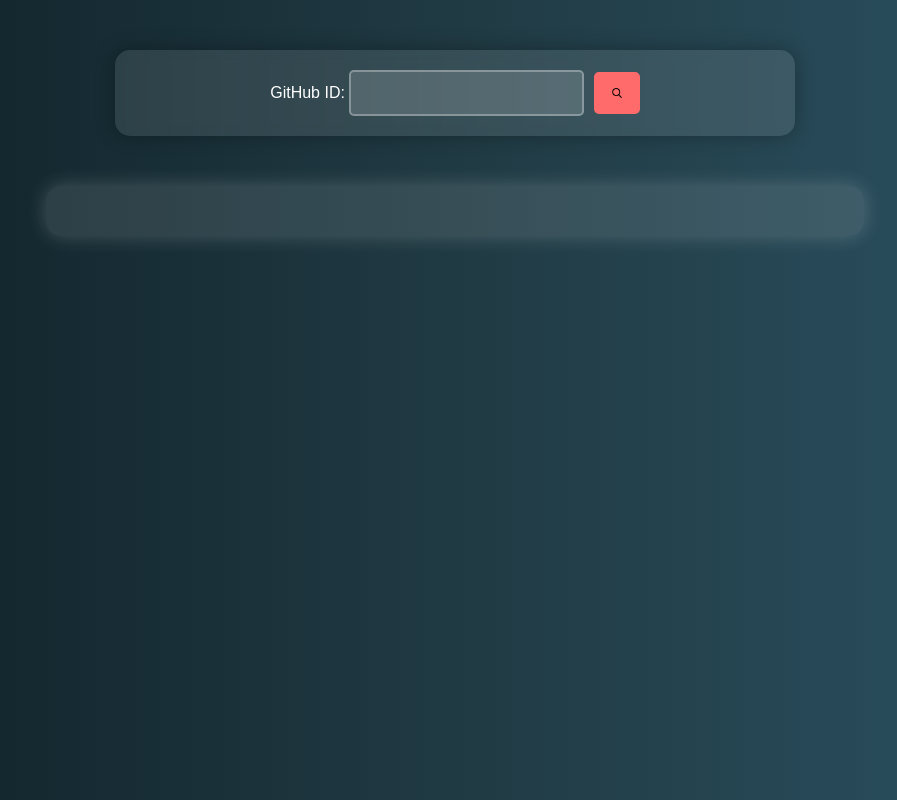
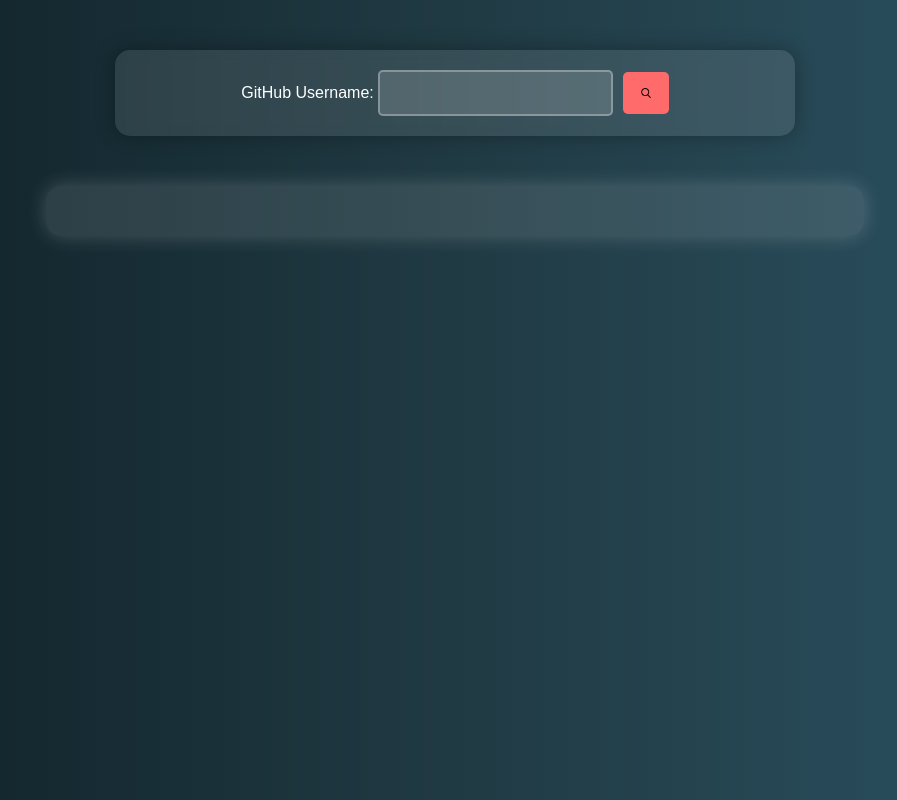
Before and after one commit to Hasnain-rdj/Git_Profile_Fetcher, a plain HTML site: page index.html in a window 1280 px wide. Shown: the whole page, without its empty margins (185-1082 px from the left). Drawn offline with Linux system fonts and the light colour scheme.

Commit message:
Username Change

```diff
--- a/index.html
+++ b/index.html
@@ -10,7 +10,7 @@
 
 <body>
     <div id="main" class="mainClass">
-        <label>GitHub ID:</label>
+        <label>GitHub Username:</label>
         <input type="text" id="searchBox">
         <button type="submit" id="search"><img src="search.png" alt="Search" id="searchImg"></button>
     </div>
```
